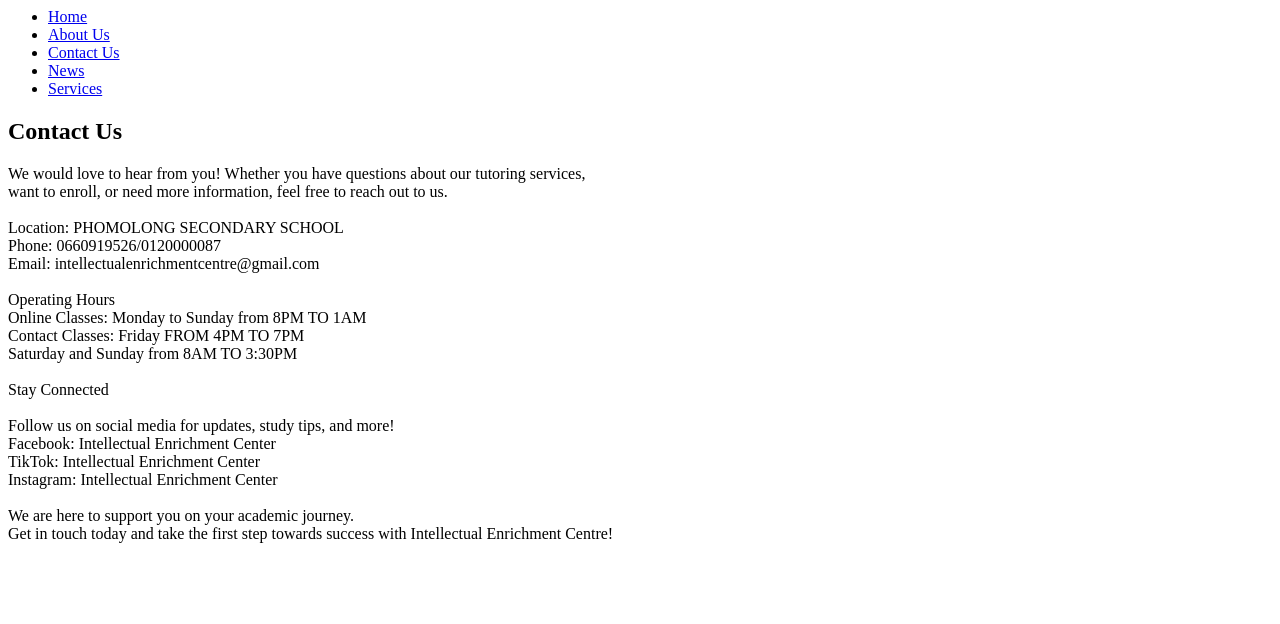
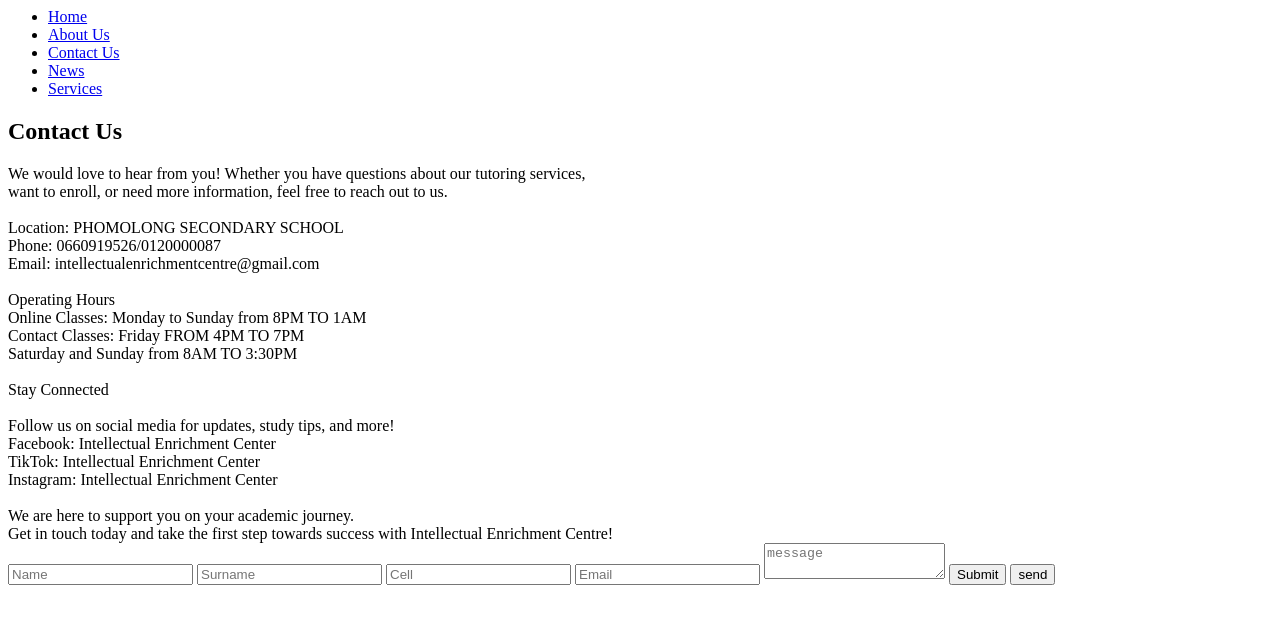
Before and after one commit to Beinah-mpho/INTELLECTUAL-ENRICHMENT-CENTRE, a plain HTML site: page contactfile.html in a window 1280 px wide. Drawn offline with Linux system fonts and the light colour scheme.

Commit message:
Update contactfile.html

```diff
--- a/contactfile.html
+++ b/contactfile.html
@@ -47,6 +47,15 @@
              <br>
              Get in touch today and take the first step towards success with Intellectual Enrichment Centre!
 
+             <form action="intellectualenrichment.gmail.com">
+        <input type="text" placeholder="Name" required>
+        <input type="text" placeholder="Surname" required>
+        <input type="tel" placeholder="Cell" required>
+        <input type="email" placeholder="Email" required>
+        <textarea type="text"placeholder=message required></textarea>
+        <input type="submit">
+        <input type="button" value="send">
+    </form>
 
 
     </body>
```
